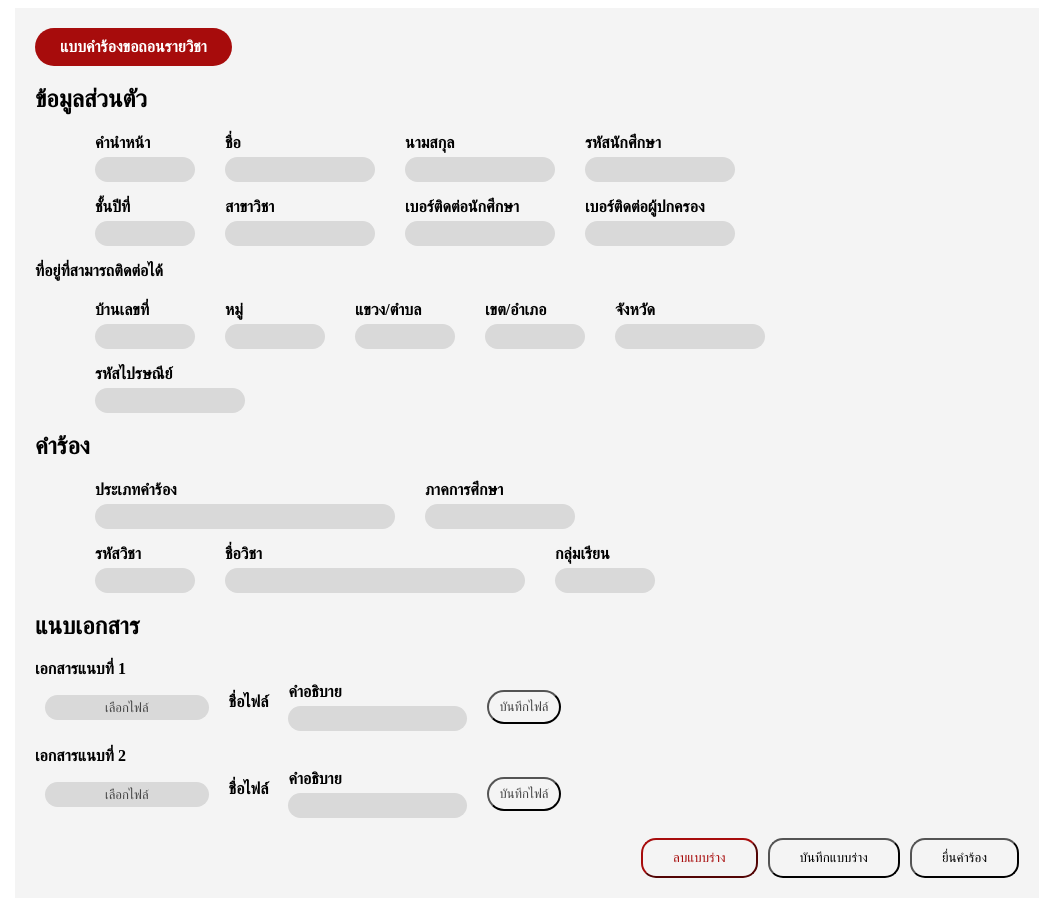
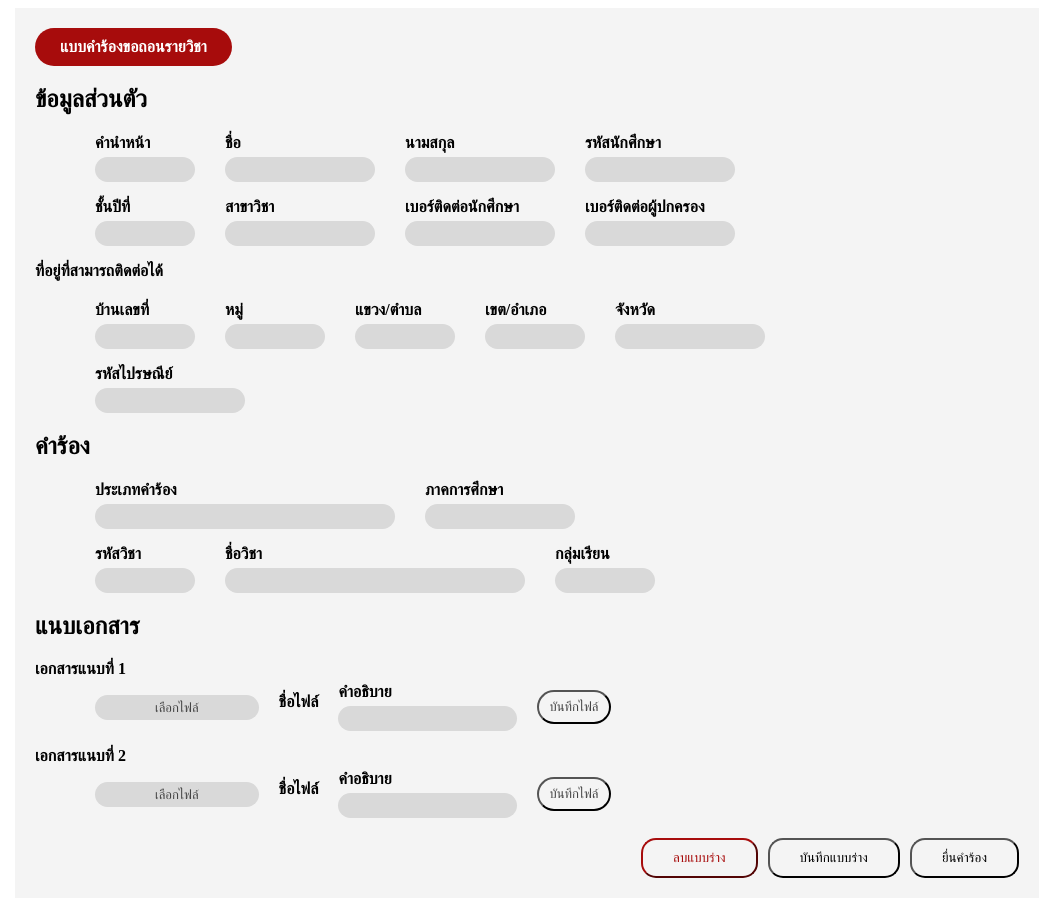
Before and after one commit to Phattharaphum/cs261-group8-100001, a website: page project-root/public/dropWForm.html in a window 1280 px wide. Shown: the whole page, without its empty margins (233-1280 px from the left). Drawn offline with Linux system fonts and the light colour scheme; a web font is replaced by a local one.

Commit message:
edit CSS

```diff
--- a/project-root/public/css/styleLateRegisterForm.css
+++ b/project-root/public/css/styleLateRegisterForm.css
@@ -130,7 +130,7 @@ h2 {
     background-color: #D9D9D9;
     border-radius: 15px;
     padding: 5px 60px;
-    margin-left: 10px;
+    margin-left: 60px;
     cursor: pointer;
     color: #444444;
     border-color: #444444;
```
Also changed, not shown: 1 other file.
